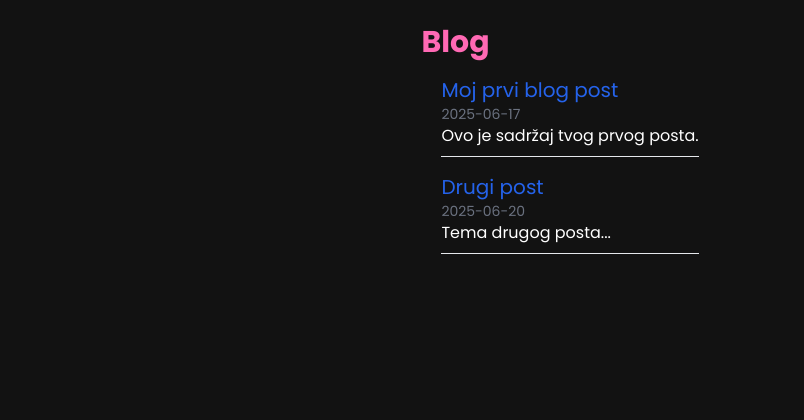
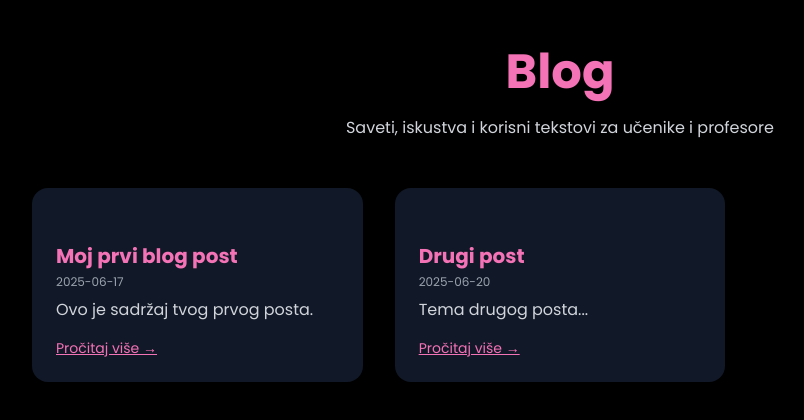
Before and after one commit to Jelenicat/privatni-casovi-veb, a React (Create React App) app: page /blog in a window 1280 px wide. Shown: the top 420 px of the page, without its empty margins (80-884 px from the left). Built offline with nearby package versions, Linux system fonts and the light colour scheme.

Commit message:
Fix invalid version and rebuild

```diff
--- a/src/pages/BlogList.js
+++ b/src/pages/BlogList.js
@@ -1,5 +1,6 @@
 import React, { useEffect, useState } from 'react';
 import { Link } from 'react-router-dom';
+import { Helmet } from 'react-helmet';
 
 export default function BlogList() {
   const [posts, setPosts] = useState([]);
@@ -12,19 +13,37 @@ export default function BlogList() {
   }, []);
 
   return (
-    <div className="max-w-3xl mx-auto p-6">
-      <h1 className="text-3xl font-bold mb-4">Blog</h1>
-      <ul className="space-y-4">
-        {posts.map(post => (
-          <li key={post.slug} className="border-b pb-2">
-            <Link to={`/blog/${post.slug}`} className="text-xl text-blue-600 hover:underline">
-              {post.title}
-            </Link>
-            <p className="text-sm text-gray-500">{post.date}</p>
-            <p>{post.description}</p>
-          </li>
+    <div className="w-full bg-black text-white min-h-screen">
+      <Helmet>
+        <title>Blog | Pronađi profesora</title>
+        <meta name="description" content="Zanimljive priče i saveti o učenju, profesorima i obrazovanju." />
+      </Helmet>
+
+      <div className="text-center py-12">
+        <h1 className="text-4xl sm:text-5xl font-extrabold text-pink-400">Blog</h1>
+        <p className="mt-4 text-gray-300">Saveti, iskustva i korisni tekstovi za učenike i profesore</p>
+      </div>
+
+      <div className="grid gap-8 px-6 sm:px-12 pb-20 max-w-6xl mx-auto md:grid-cols-2 lg:grid-cols-3">
+        {posts.map(({ slug, title, description, date, image }) => (
+          <div key={slug} className="bg-gray-900 rounded-2xl overflow-hidden shadow-lg hover:shadow-pink-500/30 transition-shadow">
+            {image && (
+              <img src={image} alt={title} className="w-full h-48 object-cover" />
+            )}
+            <div className="p-6 flex flex-col h-full">
+              <h2 className="text-xl font-bold text-pink-400 mb-1">{title}</h2>
+              {date && <p className="text-xs text-gray-400 mb-2">{date}</p>}
+              <p className="text-gray-300 flex-grow">{description}</p>
+              <Link
+                to={`/blog/${slug}`}
+                className="mt-4 inline-block text-sm font-medium text-pink-400 hover:text-pink-300 underline"
+              >
+                Pročitaj više →
+              </Link>
+            </div>
+          </div>
         ))}
-      </ul>
+      </div>
     </div>
   );
 }
```
